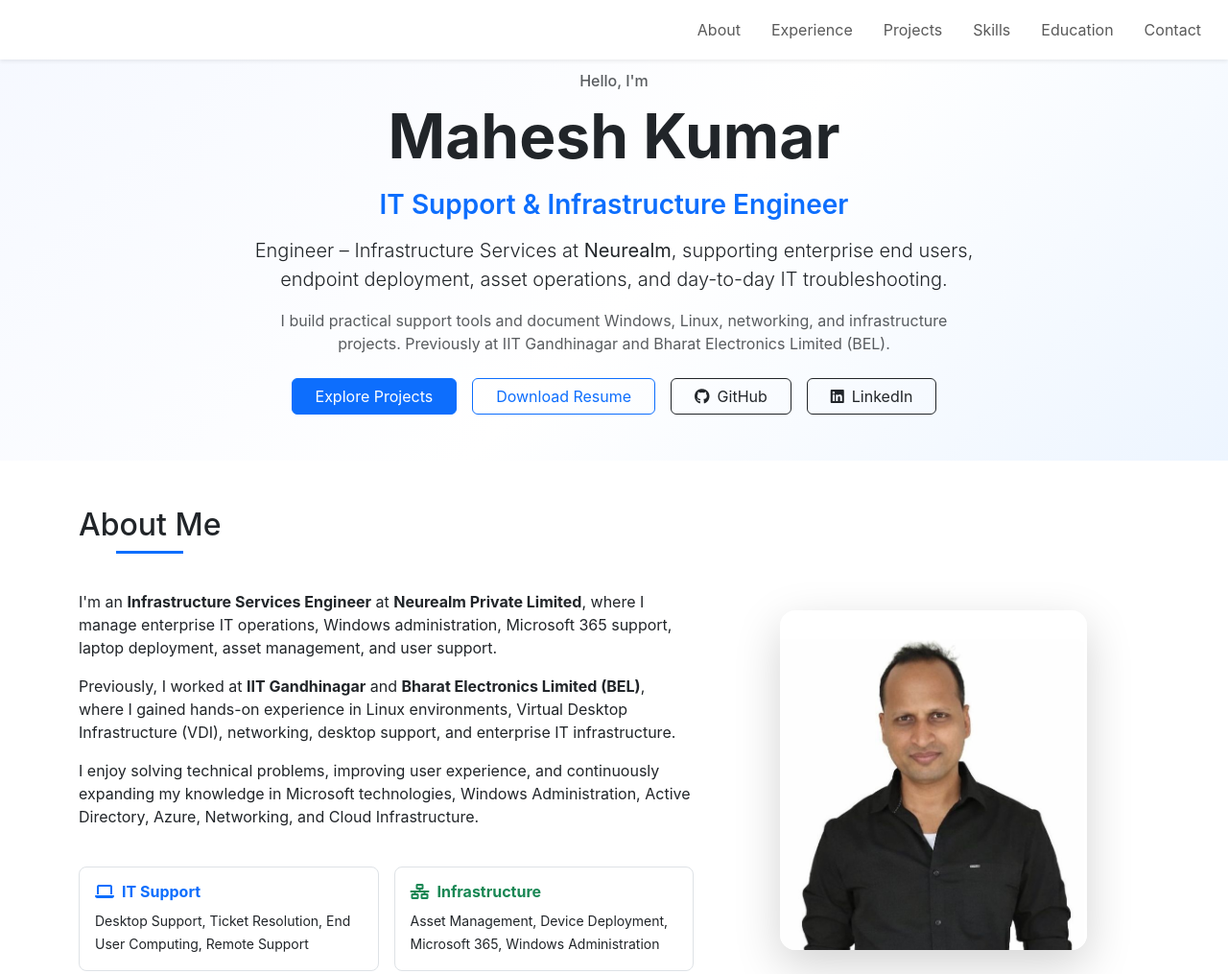
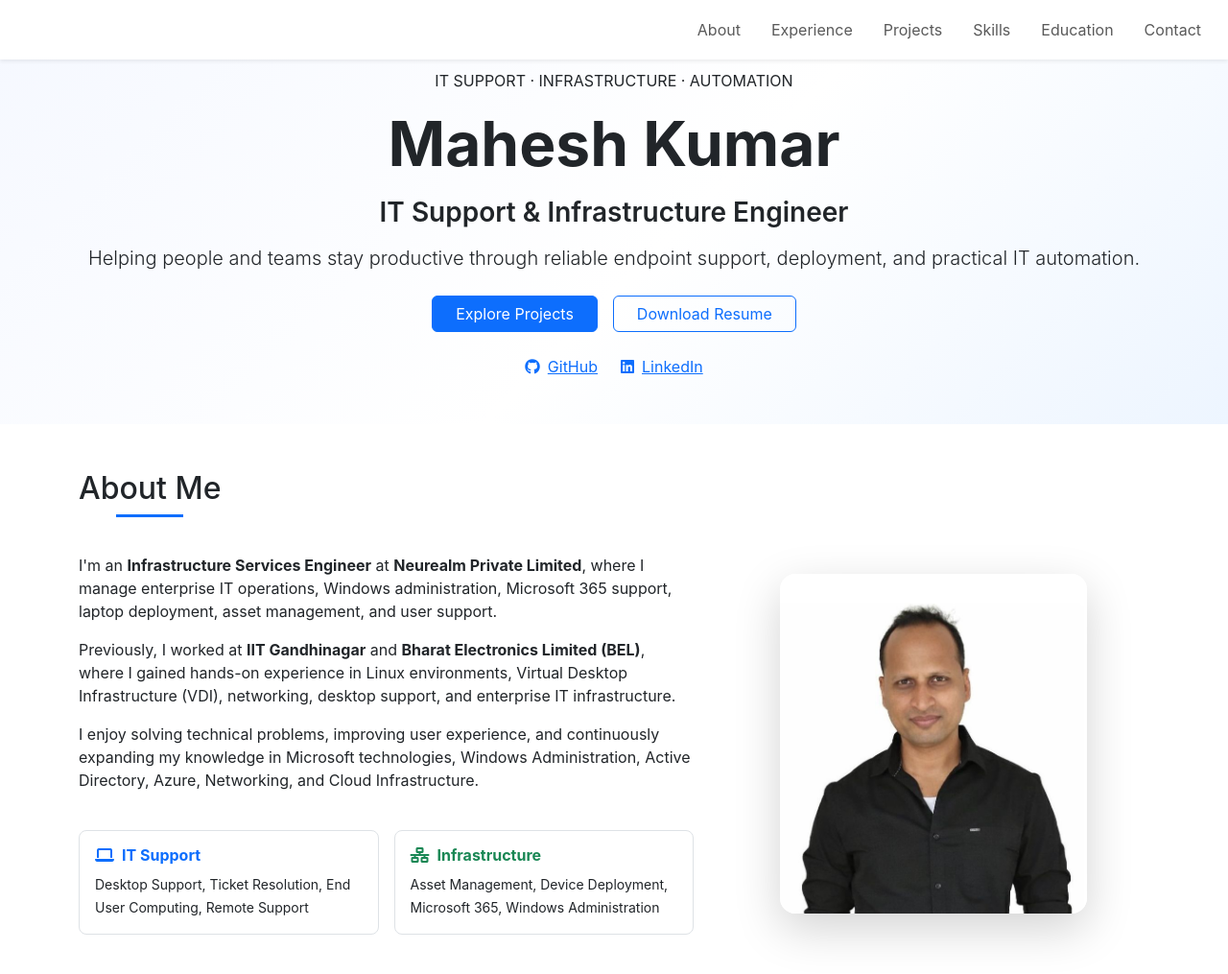
Before and after one commit to maheshkrcs-dev/maheshkrcs-dev.github.io, a plain HTML site: page index.html in a window 1280 px wide. Shown: the top 1015 px of the page at 96% size. Drawn offline with nearby package versions, Linux system fonts and the light colour scheme.

Commit message:
Add portfolio prototype 1 — clean light hero

```diff
--- a/index.html
+++ b/index.html
@@ -34,7 +34,7 @@
     <!-- Custom CSS -->
     <link rel="stylesheet" href="css/style.css" />
   </head>
-  <body>
+  <body class="theme-light">
     <a class="skip-link" href="#main-content">Skip to main content</a>
     <!-- Navbar -->
     <nav
@@ -82,27 +82,22 @@
     </nav>
 
     <main id="main-content">
-    <!-- Hero -->
-    <section id="home" class="hero py-5 d-flex align-items-center">
+    <!-- Prototype 1: Clean Light Hero -->
+    <section id="home" class="hero hero-light py-5 d-flex align-items-center">
       <div class="container text-center pt-4">
-        <p class="text-muted fw-medium mb-2">Hello, I'm</p>
-        <h1 class="display-3 fw-bold text-dark mb-3">Mahesh Kumar</h1>
-        <h2 class="h3 fw-semibold text-primary mb-3">IT Support &amp; Infrastructure Engineer</h2>
-        <p class="lead mx-auto mb-3" style="max-width: 760px;">
-          Engineer – Infrastructure Services at <strong>Neurealm</strong>, supporting enterprise end users, endpoint deployment, asset operations, and day-to-day IT troubleshooting.
+        <p class="hero-eyebrow mb-3">IT SUPPORT · INFRASTRUCTURE · AUTOMATION</p>
+        <h1 class="display-3 fw-bold mb-3">Mahesh Kumar</h1>
+        <h2 class="h3 fw-semibold mb-3">IT Support &amp; Infrastructure Engineer</h2>
+        <p class="lead mx-auto mb-4 hero-summary">
+          Helping people and teams stay productive through reliable endpoint support, deployment, and practical IT automation.
         </p>
-        <p class="text-muted mx-auto" style="max-width: 760px;">
-          I build practical support tools and document Windows, Linux, networking, and infrastructure projects. Previously at IIT Gandhinagar and Bharat Electronics Limited (BEL).
-        </p>
-        <div class="mt-4 d-flex flex-wrap justify-content-center gap-3">
+        <div class="d-flex flex-wrap justify-content-center gap-3">
           <a href="#projects" class="btn btn-primary px-4">Explore Projects</a>
           <a href="assets/Resume_Mahesh.pdf" download class="btn btn-outline-primary px-4">Download Resume</a>
-          <a href="https://github.com/maheshkrcs-dev" target="_blank" rel="noopener noreferrer" class="btn btn-outline-dark px-4" aria-label="GitHub profile">
-            <i class="fab fa-github me-2" aria-hidden="true"></i>GitHub
-          </a>
-          <a href="https://linkedin.com/in/maheshkrcs" target="_blank" rel="noopener noreferrer" class="btn btn-outline-dark px-4" aria-label="LinkedIn profile">
-            <i class="fab fa-linkedin me-2" aria-hidden="true"></i>LinkedIn
-          </a>
+        </div>
+        <div class="hero-social-links mt-4 d-flex flex-wrap justify-content-center gap-4">
+          <a href="https://github.com/maheshkrcs-dev" target="_blank" rel="noopener noreferrer"><i class="fab fa-github me-2" aria-hidden="true"></i>GitHub</a>
+          <a href="https://linkedin.com/in/maheshkrcs" target="_blank" rel="noopener noreferrer"><i class="fab fa-linkedin me-2" aria-hidden="true"></i>LinkedIn</a>
         </div>
       </div>
     </section>
```
